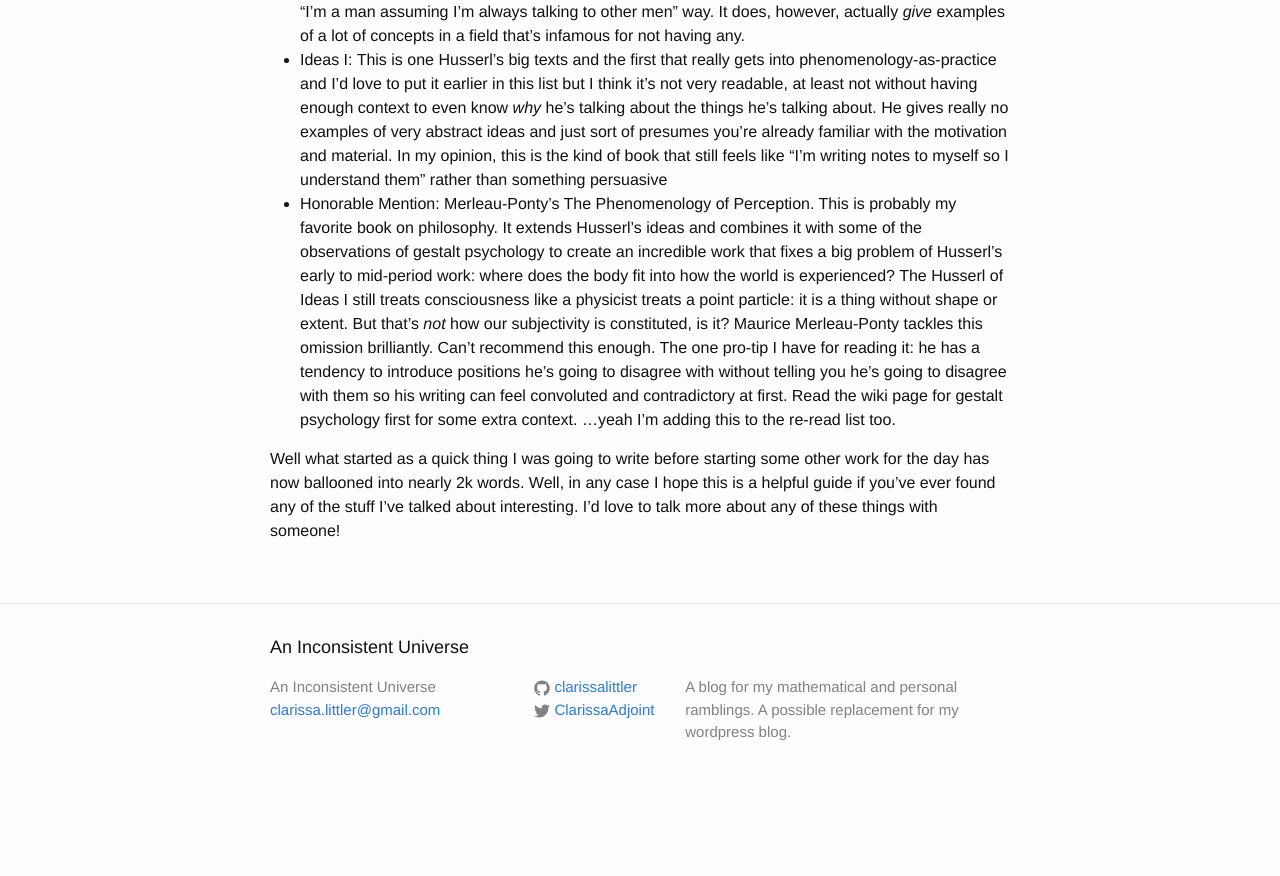
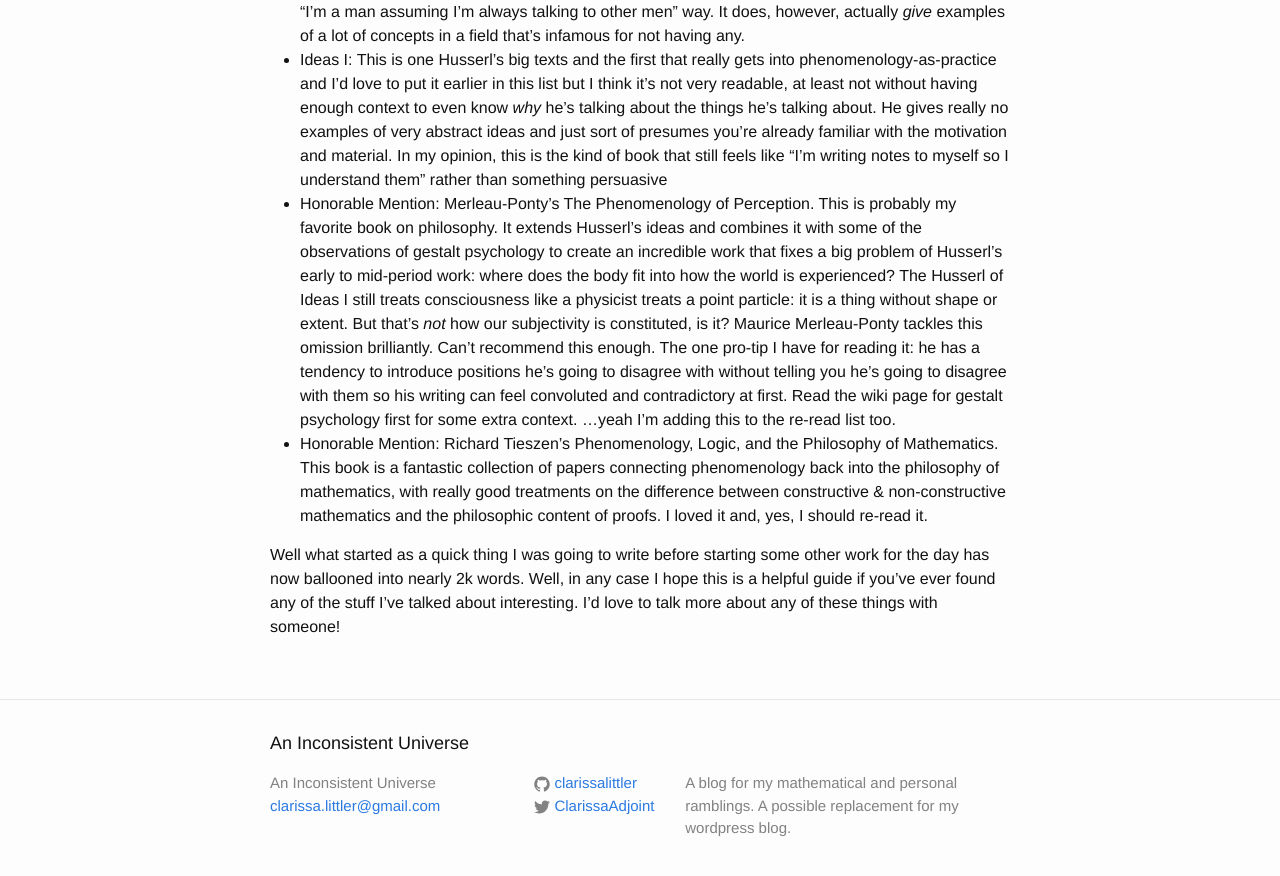
Before and after one commit to clarissalittler/clarissalittler.github.io, a Jekyll site: the page built from _posts/2020-09-02-learningpheno.markdown, in a window 1280 px wide and 900 px high, scrolled down 2936 px. Shown: the top 876 px of the window. Built offline with Jekyll 4.4.1, drawn with Linux system fonts in a browser that asks for light colours; before the commit the page ends 3740 px from its top, so only the background shows below that.

Commit message:
forgot a point

```diff
--- a/_posts/2020-09-02-learningpheno.markdown
+++ b/_posts/2020-09-02-learningpheno.markdown
@@ -43,5 +43,6 @@ Now we're at the point that was the original reason why I even wrote this post i
 - Husserl: Philosopher of Infinite Tasks, by Maurice Natanson. This is a slightly qualified recomendation as I think his conversational tone and examples trend a little casually sexist in that "I'm a man assuming I'm always talking to other men" way. It does, however, actually _give_ examples of a lot of concepts in a field that's infamous for not having any.
 - Ideas I: This is one Husserl's big texts and the first that really gets into phenomenology-as-practice and I'd love to put it earlier in this list but I think it's not very readable, at least not without having enough context to even know _why_ he's talking about the things he's talking about. He gives really no examples of very abstract ideas and just sort of presumes you're already familiar with the motivation and material. In my opinion, this is the kind of book that still feels like "I'm writing notes to myself so I understand them" rather than something persuasive
 - Honorable Mention: Merleau-Ponty's The Phenomenology of Perception. This is probably my favorite book on philosophy. It extends Husserl's ideas and combines it with some of the observations of gestalt psychology to create an incredible work that fixes a big problem of Husserl's early to mid-period work: where does the body fit into how the world is experienced? The Husserl of Ideas I still treats consciousness like a physicist treats a point particle: it is a thing without shape or extent. But that's _not_ how our subjectivity is constituted, is it? Maurice Merleau-Ponty tackles this omission brilliantly. Can't recommend this enough. The one pro-tip I have for reading it: he has a tendency to introduce positions he's going to disagree with without telling you he's going to disagree with them so his writing can feel convoluted and contradictory at first. Read the wiki page for gestalt psychology first for some extra context. ...yeah I'm adding this to the re-read list too.
+- Honorable Mention: Richard Tieszen's Phenomenology, Logic, and the Philosophy of Mathematics. This book is a fantastic collection of papers connecting phenomenology back into the philosophy of mathematics, with really good treatments on the difference between constructive & non-constructive mathematics and the philosophic content of proofs. I loved it and, yes, I should re-read it.
 
 Well what started as a quick thing I was going to write before starting some other work for the day has now ballooned into nearly 2k words. Well, in any case I hope this is a helpful guide if you've ever found any of the stuff I've talked about interesting. I'd love to talk more about any of these things with someone!
```
